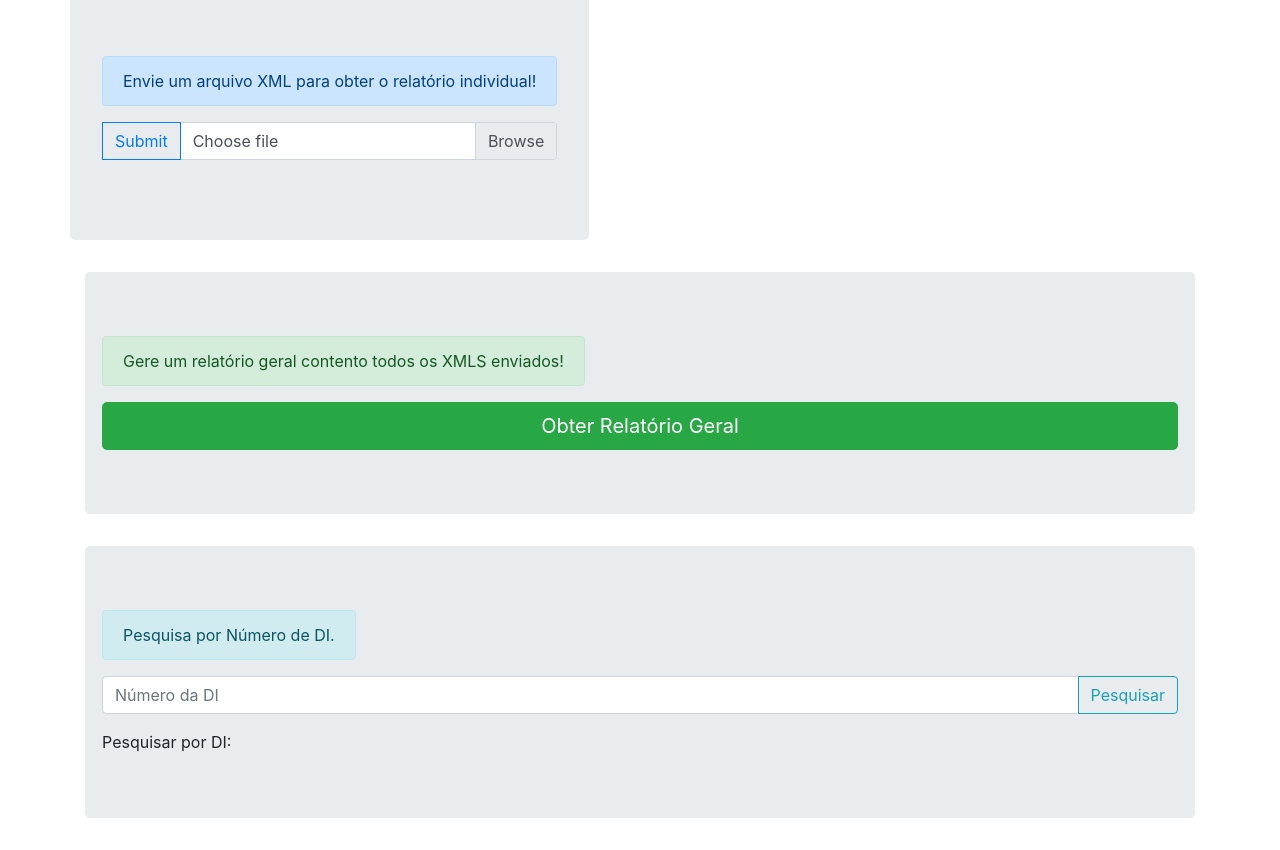
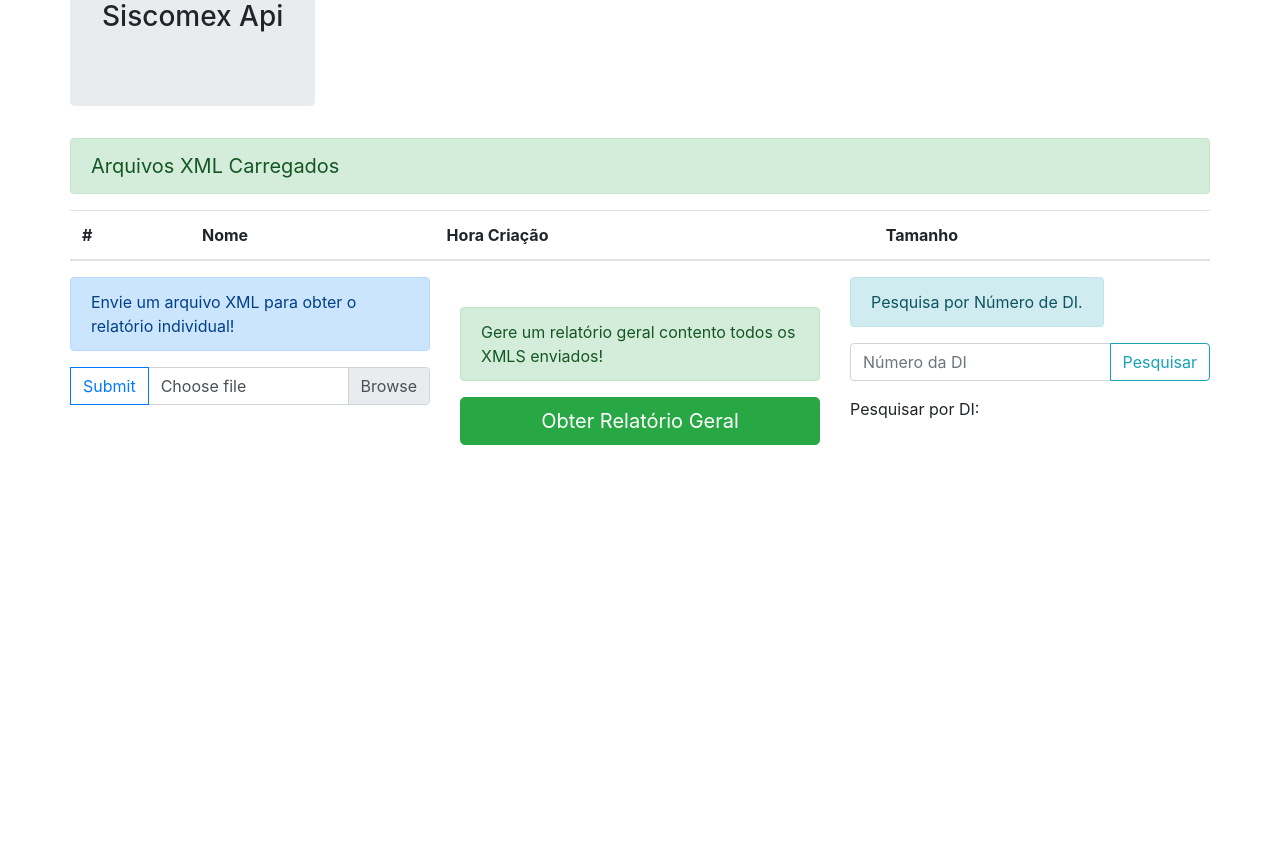
Before and after one commit to frmichetti/siscomex_xml_parser, a plain HTML site: page public/index.html in a window 1280 px wide. Shown: the part 64-914 px from the top of the page. After the commit the page ends 800 px from the top, so only its background shows below. Drawn offline with nearby package versions, Linux system fonts and the light colour scheme; no server answers.

Commit message:
Added table list with file names

```diff
--- a/public/index.html
+++ b/public/index.html
@@ -1,5 +1,5 @@
 <!DOCTYPE html>
-<html lang="en" ng-app>
+<html lang="en" ng-app="myApp">
 <head>
     <meta charset="UTF-8">
     <title>Siscomex Api Server</title>
@@ -20,30 +20,67 @@
 
     <script>
 
-
+        var app = angular.module('myApp', []);
+        app.controller('myCtrl', function($scope, $http) {
+            $http.get("http://localhost:8089/api/files")
+                .then(function(response) {
+                    $scope.files = response.data.dirs;
+                });
+        });
     </script>
 </head>
-<body>
+<body ng-controller="myCtrl">
 
 <div class="container">
     <div class="row">
-        <h1>Siscomex Api</h1>
+        <div class="jumbotron">
+            <h3>Siscomex Api</h3>
+        </div>
+    </div>
+
+    <div class="row">
+        <div class="alert alert-success btn-lg btn-block" role="alert">
+            Arquivos XML Carregados
+        </div>
+
     </div>
 
     <div class="row">
 
+        <table class="table table-striped" >
+            <thead>
+            <tr>
+                <th scope="col">#</th>
+                <th scope="col">Nome</th>
+                <th scope="col">Hora Criação</th>
+                <th scope="col">Tamanho</th>
+            </tr>
+            </thead>
+            <tbody>
+            <tr ng-repeat="file in files">
+                <th scope="row">X</th>
+                <td>{{file.name}}</td>
+                <td>{{file.creation_time}}</td>
+                <td>{{file.size}}</td>
+            </tr>
+
+            </tbody>
+        </table>
     </div>
 
-
     <div class="row">
-        <div class="jumbotron">
+        <div class="col-sm">
+            <div class="row">
 
                 <div class="alert alert-primary" role="alert">
                     Envie um arquivo XML para obter o relatório individual!
                 </div>
+            </div>
 
+            <div class="row">
+                <div class="form-group">
                     <form method="post" action="http://localhost:8089/api/file" enctype="multipart/form-data">
-                    <div class="form-group">
+
                         <div class="input-group mb-3">
                             <div class="input-group-prepend">
                                 <input type="hidden" id="file_path" name="file_path" value="xml"/>
@@ -55,14 +92,14 @@
                                 <label class="custom-file-label" for="file">Choose file</label>
                             </div>
                         </div>
-                    </div>
+
                     </form>
                 </div>
+            </div>
+        </div>
+        <div class="col-sm" style="margin: 30px;">
+            <div class="row">
 
-    </div>
-
-    <div class="jumbotron">
-        <div class="row">
                 <div class="alert alert-success" role="alert">
                     Gere um relatório geral contento todos os XMLS enviados!
                 </div>
@@ -74,13 +111,13 @@
                     Geral</a>
             </div>
         </div>
-
-    <div class="jumbotron">
+        <div class="col-sm">
             <div class="row">
                 <div class="alert alert-info" role="alert">
                     Pesquisa por Número de DI.
                 </div>
             </div>
+
             <div class="row">
                 <div class="input-group mb-3">
                     <input type="number" class="form-control" placeholder="Número da DI" aria-label="Recipient's username"
@@ -92,6 +129,20 @@
                 </div>
                 <span>Pesquisar por DI: {{numero_di}}</span>
             </div>
+        </div>
+    </div>
+
+
+
+
+
+
+<div class="row">
+    <br />
+</div>
+
+
+
 
 </div>
 
```
Lines whose indentation alone changed are shown as unchanged.
